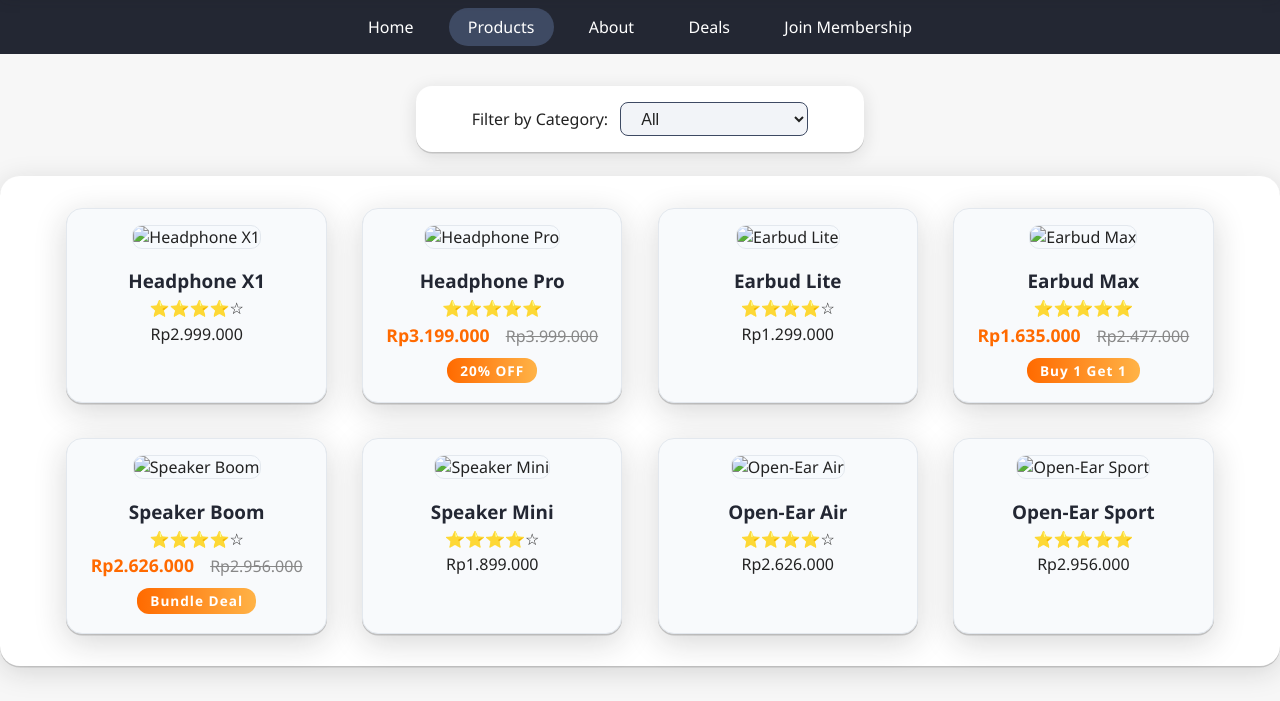
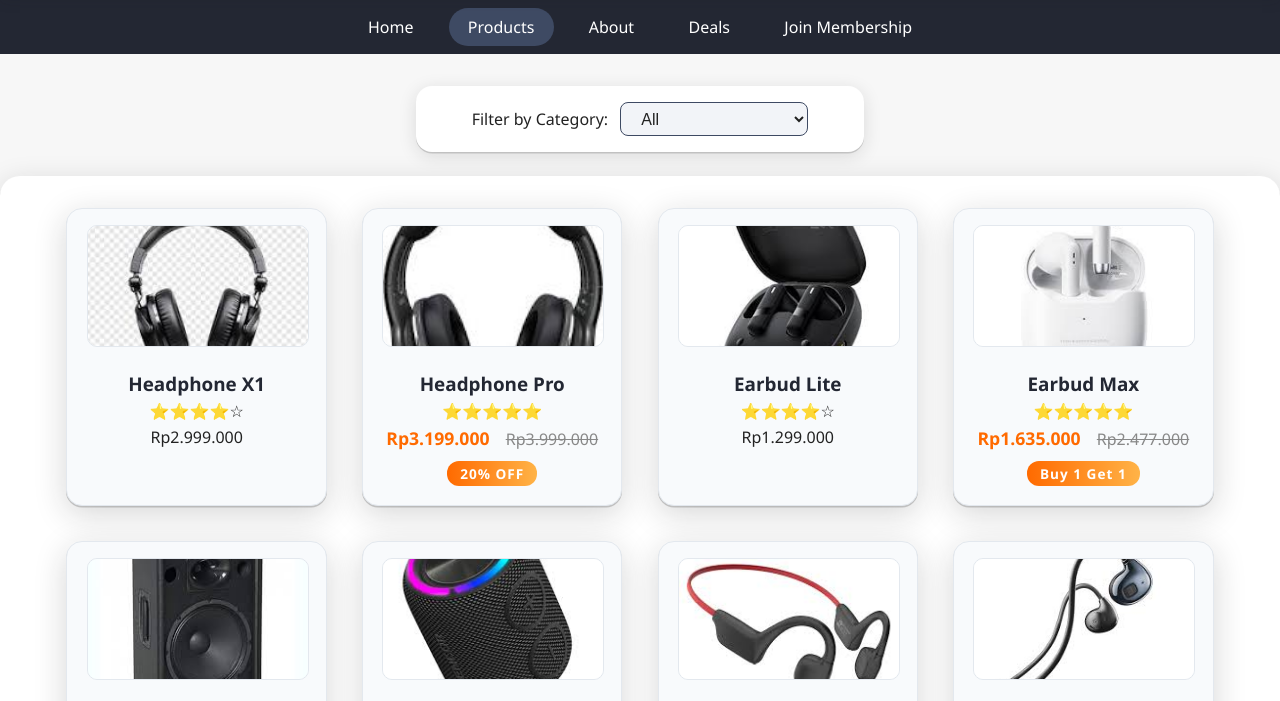
Before and after one commit to frgwnabim/noisecore-project, a plain HTML site: page products.html in a window 1280 px wide. Shown: the part 99-800 px from the top of the page. Drawn offline with Linux system fonts and the light colour scheme; files that its build step writes are made by us from their sources.

Commit message:
Update products.html

```diff
--- a/products.html
+++ b/products.html
@@ -4,7 +4,7 @@
     <meta charset="UTF-8">
     <meta name="viewport" content="width=device-width, initial-scale=1.0">
     <title>Noisecore | Products</title>
-    <link rel="stylesheet" href="../css/products.css">
+    <link rel="stylesheet" href="products.css">
 </head>
 <body>
     <header>
@@ -44,14 +44,14 @@
                 <!-- Headphones -->
                 <div class="product-card" data-category="headphones"
                     data-desc="Headphone X1: Comfortable over-ear headphones with clear sound, deep bass, and a modern design. Perfect for daily use and music lovers.">
-                    <img src="../assets/headphone1.jpg" alt="Headphone X1">
+                    <img src="headphone1.jpg" alt="Headphone X1">
                     <h3>Headphone X1</h3>
                     <p>⭐⭐⭐⭐☆</p>
                     <p>Rp2.999.000</p>
                 </div>
                 <div class="product-card" data-category="headphones"
                     data-desc="Headphone Pro: Over-ear headphones with studio-quality sound, active noise cancelling, and a premium look. Ideal for professionals and audiophiles.">
-                    <img src="../assets/headphone2.jpg" alt="Headphone Pro">
+                    <img src="headphone2.jpg" alt="Headphone Pro">
                     <h3>Headphone Pro</h3>
                     <p>⭐⭐⭐⭐⭐</p>
                     <p>
@@ -63,14 +63,14 @@
                 <!-- Earbuds -->
                 <div class="product-card" data-category="earbuds"
                     data-desc="Earbud Lite: Lightweight wireless earbuds with reliable battery life and crisp sound. Great for commuting and workouts.">
-                    <img src="../assets/earbud1.jpg" alt="Earbud Lite">
+                    <img src="earbud1.jpg" alt="Earbud Lite">
                     <h3>Earbud Lite</h3>
                     <p>⭐⭐⭐⭐☆</p>
                     <p>Rp1.299.000</p>
                 </div>
                 <div class="product-card" data-category="earbuds"
                     data-desc="Earbud Max: Wireless earbuds with premium sound, long battery life, and top-tier noise cancelling.">
-                    <img src="../assets/earbud2.jpg" alt="Earbud Max">
+                    <img src="earbud2.jpg" alt="Earbud Max">
                     <h3>Earbud Max</h3>
                     <p>⭐⭐⭐⭐⭐</p>
                     <p>
@@ -82,7 +82,7 @@
                 <!-- Speakers -->
                 <div class="product-card" data-category="speakers"
                     data-desc="Speaker Boom: Portable speaker with powerful bass, 24-hour battery life, and IPX7 waterproof feature. Perfect for parties and outdoor activities.">
-                    <img src="../assets/speaker1.jpg" alt="Speaker Boom">
+                    <img src="speaker1.jpg" alt="Speaker Boom">
                     <h3>Speaker Boom</h3>
                     <p>⭐⭐⭐⭐☆</p>
                     <p>
@@ -93,7 +93,7 @@
                 </div>
                 <div class="product-card" data-category="speakers"
                     data-desc="Speaker Mini: Compact portable speaker with clear sound and easy Bluetooth connectivity. Ideal for travel and small gatherings.">
-                    <img src="../assets/speaker2.jpg" alt="Speaker Mini">
+                    <img src="speaker2.jpg" alt="Speaker Mini">
                     <h3>Speaker Mini</h3>
                     <p>⭐⭐⭐⭐☆</p>
                     <p>Rp1.899.000</p>
@@ -101,14 +101,14 @@
                 <!-- Open-Ear Earbuds -->
                 <div class="product-card" data-category="open-ear"
                     data-desc="Open-Ear Air: Lightweight open-ear earbuds, perfect for outdoor activities, clear sound without blocking your ears.">
-                    <img src="../assets/openear1.jpg" alt="Open-Ear Air">
+                    <img src="openear1.jpg" alt="Open-Ear Air">
                     <h3>Open-Ear Air</h3>
                     <p>⭐⭐⭐⭐☆</p>
                     <p>Rp2.626.000</p>
                 </div>
                 <div class="product-card" data-category="open-ear"
                     data-desc="Open-Ear Sport: Sports earbuds with open-ear design, comfortable for long use, sweat-resistant, and clear sound.">
-                    <img src="../assets/openear2.jpg" alt="Open-Ear Sport">
+                    <img src="openear2.jpg" alt="Open-Ear Sport">
                     <h3>Open-Ear Sport</h3>
                     <p>⭐⭐⭐⭐⭐</p>
                     <p>Rp2.956.000</p>
@@ -119,7 +119,7 @@
     <footer>
         <p>&copy; 2025 Noisecore</p>
     </footer>
-    <script src="../js/script.js"></script>
-    <script src="../js/products.js"></script>
+    <script src="script.js"></script>
+    <script src="products.js"></script>
 </body>
 </html>
```
